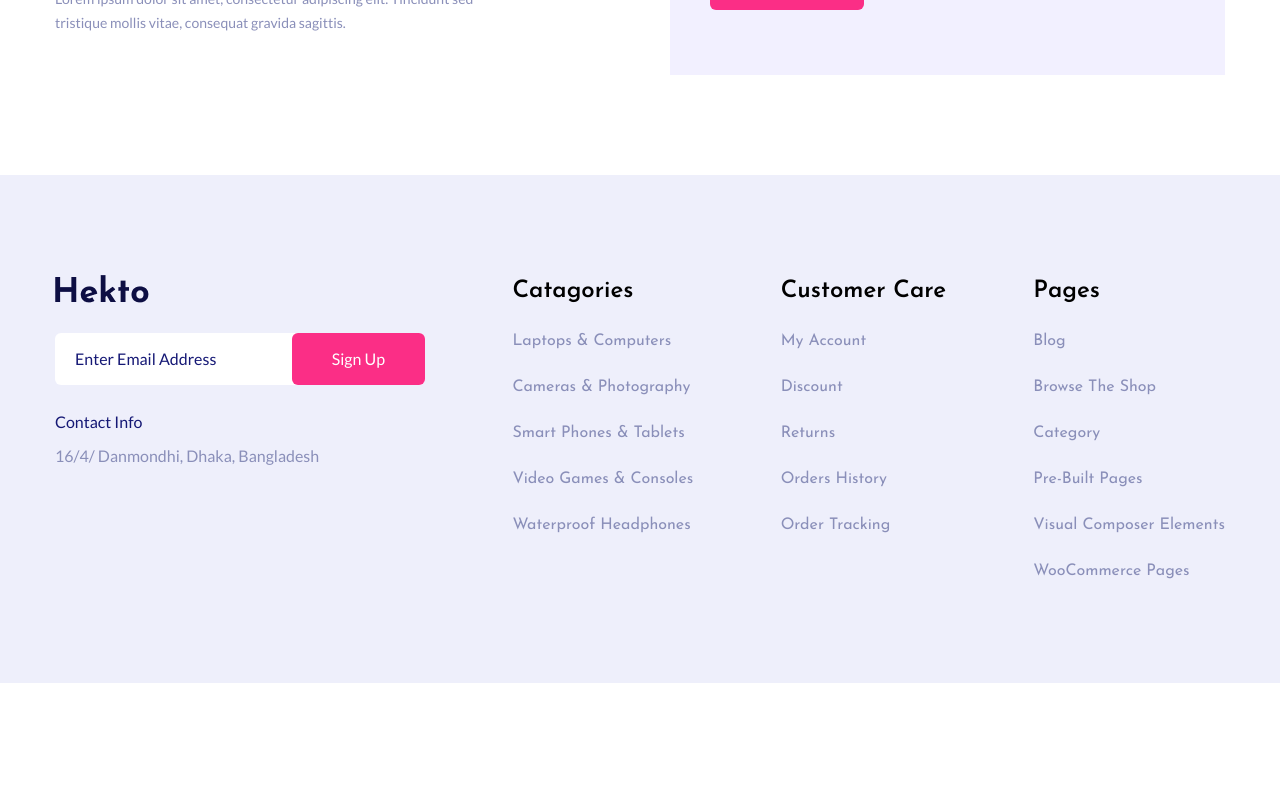
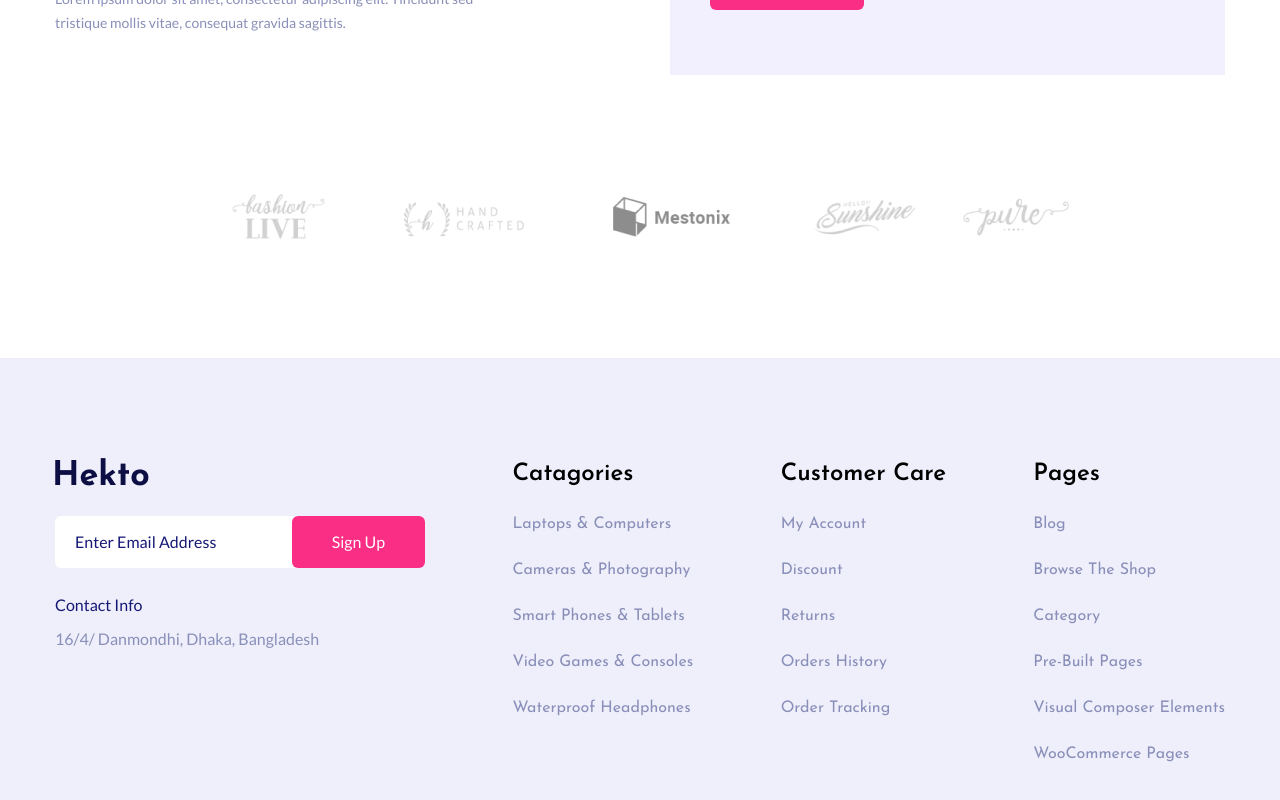
Before and after one commit to siamtalukder484/hekto-ecommerce, a React (Vite) app: page /faq in a window 1280 px wide. Shown: the part 1182-1982 px from the top of the page. Before the commit the page ends 1865 px from the top, so only its background shows below. Built offline with nearby package versions, Linux system fonts and the light colour scheme.

Commit message:
FAQ Part done

```diff
--- a/src/pages/faq/Faq.jsx
+++ b/src/pages/faq/Faq.jsx
@@ -3,6 +3,8 @@ import { Link } from 'react-router-dom'
 import PeraGrap from '../../utilities/PeraGrap'
 import Input from '../../componants/Input'
 import Button from '../../componants/Button'
+import { Image } from '../../utilities/Image'
+import faqImg from '../../assets/images/brand_img.png'
 
 const Faq = () => {
   return (
@@ -67,6 +69,11 @@ const Faq = () => {
           </div>
           </div>
         </div>
+        <div className='pb-[90px] flex items-center justify-center'>
+          <picture>
+            <Image source={faqImg} alt="FAQ Image Not Found"/>
+          </picture>
+        </div>
       </div>
     </div>
   )
```
